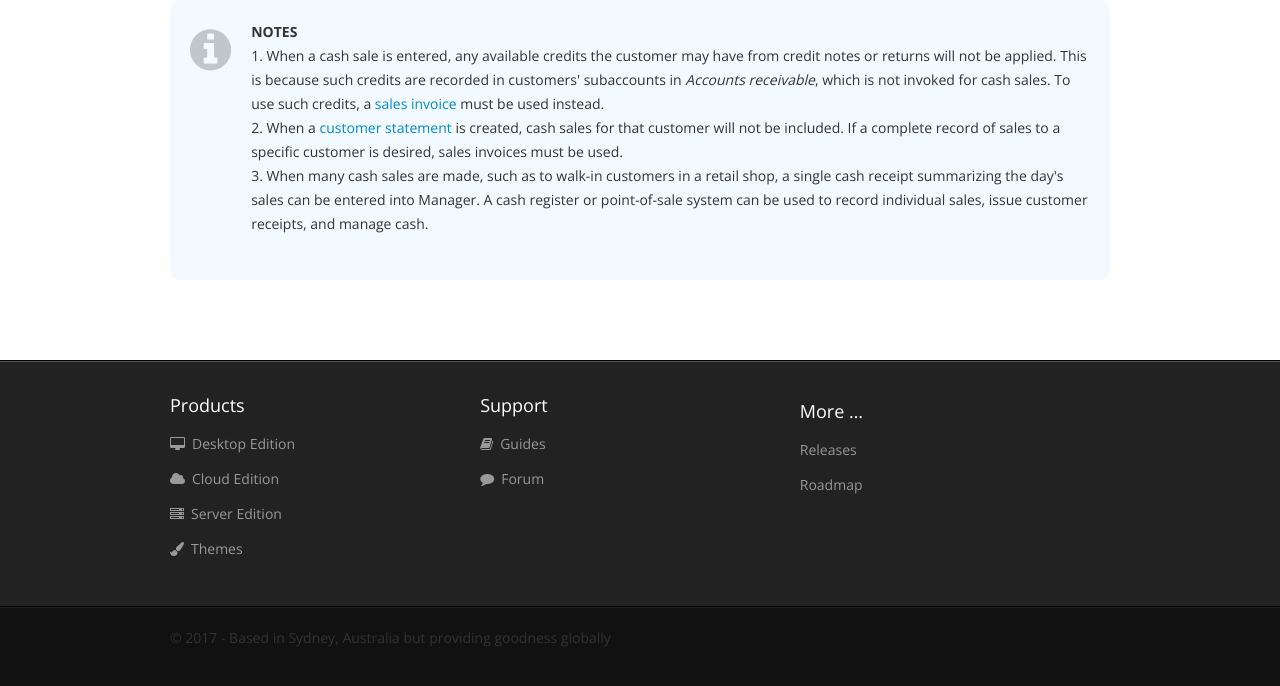
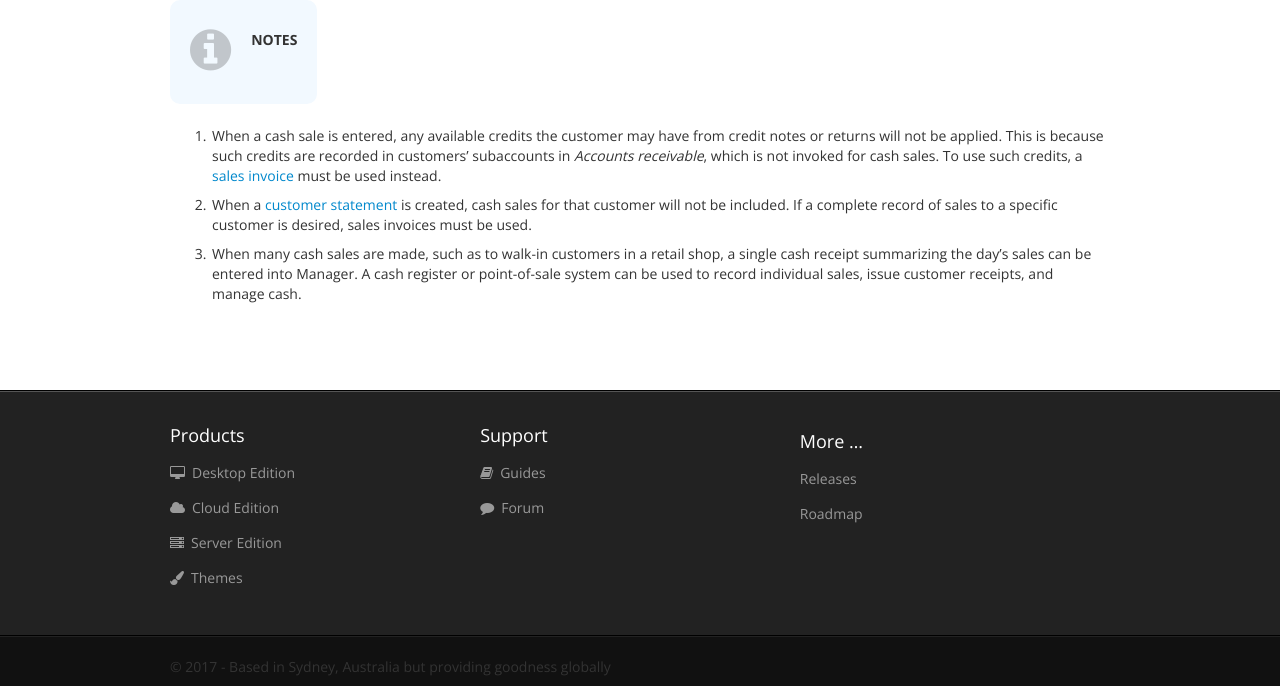
Before and after one commit to 3etechinns/www.manager.io, a Jekyll site: the page built from _guides/7321.html, in a window 1280 px wide and 900 px high, scrolled down 2545 px, cut to the strip 214-900 px from the top of the window. Built offline with Jekyll 4.4.1, drawn with Linux system fonts in a browser that asks for light colours; nearby versions of some CDN libraries; comment, search, counter and statistics services are not loaded; some of the changed text lies outside the part shown.

Commit message:
Updating existing guide

```diff
--- a/_guides/7321.html
+++ b/_guides/7321.html
@@ -5,36 +5,30 @@ tags: sales receipt-form cash-transactions receipt-view cash-accounts
 ---
 {% raw %}
 <p>A <strong>cash sale</strong> occurs when a customer pays for goods or services immediately upon delivery. No credit is extended by the seller. No account receivable is created. Resulting revenue is posted immediately to an income account, regardless of whether the business uses <a href="/guides/7129">accrual or cash basis accounting</a>. Therefore, <strong>no sales invoice is required</strong>. The entire transaction occurs in a single step.</p>
-
 <p>Before a cash sale can be entered into Manager, at least one <a href="/guides/9219">cash account must be created</a>. Then, within the <kbd>Cash Accounts</kbd> tab, click on <kbd>Receive money</kbd>:</p>
-
 <p><img src="https://cdn-business2.discourse.org/uploads/manager1/original/2X/6/62af3193ca4fa0405c5e23e58e4c0e8df8f19f87.png" width="217" height="52"> <strong><i class="fa fa-hand-o-right" style="margin-right: 10px; color: #999; font-size: 18px; padding-top: 5px"></i></strong></p>
-
 <p><img src="https://cdn-business2.discourse.org/uploads/manager1/original/2X/b/bb5149628750a6e6bd13a1be9acf5df51961285f.png" width="636" height="52"></p>
-
-<p>Select the account in which the customer's money will be received:</p>
-
+<p>Select the account in which the customer’s money will be received:</p>
 <p><img src="https://cdn-business2.discourse.org/uploads/manager1/original/2X/f/f423c87bbcd74aadafb528d873c71dbd2b5a81cf.png" width="367" height="330"></p>
-
-<p>Complete the cash receipt. By default, today's date and <a href="/guides/7307">cleared transaction status</a> are selected. These entries may be edited. The <code>Payer</code> field can be used to enter the customer's name, the receipt could be made out to <em>Cash</em>, or the field can be left blank, according to local custom or business policy. Line items can be entered either semi-automatically, by selecting inventory or non-inventory items, or manually. Applicable <a href="/guides/8901">tax codes</a> can be selected.</p>
-
+<p>Complete the cash receipt. By default, today’s date and <a href="/guides/7307">cleared transaction status</a> are selected. These entries may be edited. The <code>Payer</code> field can be used to enter the customer’s name, the receipt could be made out to <em>Cash</em>, or the field can be left blank, according to local custom or business policy. Line items can be entered either semi-automatically, by selecting inventory or non-inventory items, or manually. Applicable <a href="/guides/8901">tax codes</a> can be selected.</p>
 <p><img src="https://cdn-business2.discourse.org/uploads/manager1/original/2X/1/13807669ad4f40b379c2de4bb41dc943b90ff83d.png"></p>
-
 <p>Click <kbd>Create</kbd> to complete the transaction. Any necessary adjustments will be posted to inventory accounts.</p>
-
-<table style="background-color: #ffffdb; border-radius: 10px; margin-bottom: 20px"><tr><td style="font-size: 48px; opacity: 0.25; padding: 20px; padding-top: 15px; padding-right: 0px; vertical-align: top"><i class="fa fa-warning"></i></td><td style="padding: 20px"><p><strong>CAUTION</strong><br>Unit prices on cash sales are assumed to be inclusive of taxes calculated in accordance with the selected tax code. The calculated tax will not be added to the <code>Amount</code>, but will increase the <em>Tax payable</em> account.</p></td></tr></table>
-
-<p>To view the cash receipt, go to the <kbd>Cash Accounts</kbd> tab. Drill down by clicking on the blue balance in either the <code>Cleared balance</code> or <code>Pending deposits</code> column (according to the transaction's status) for the applicable cash account:</p>
-
+<table style="background-color: #ffffdb; border-radius: 10px; margin-bottom: 20px"><tr><td style="font-size: 48px; opacity: 0.25; padding: 20px; padding-top: 15px; padding-right: 0px; vertical-align: top"><i class="fa fa-warning"></i></td><td style="padding: 20px">
+<p><strong>CAUTION</strong><br>
+Unit prices on cash sales are assumed to be inclusive of taxes calculated in accordance with the selected tax code. The calculated tax will not be added to the <code>Amount</code>, but will increase the <em>Tax payable</em> account.</p>
+</td></tr></table>
+<p>To view the cash receipt, go to the <kbd>Cash Accounts</kbd> tab. Drill down by clicking on the blue balance in either the <code>Cleared balance</code> or <code>Pending deposits</code> column (according to the transaction’s status) for the applicable cash account:</p>
 <p><img src="https://cdn-business2.discourse.org/uploads/manager1/original/2X/3/364fb6516b8df71d20a28f58ae70e853d8f8c8b4.png"></p>
-
 <p>Locate the transaction and click <kbd>View</kbd>:</p>
-
 <p><img src="https://cdn-business2.discourse.org/uploads/manager1/original/2X/7/703aa36078620cf03ba74149ce2557ed2adc6195.png"></p>
-
 <p>The receipt can be given to the customer as evidence of the sale:</p>
-
 <p><img src="https://cdn-business2.discourse.org/uploads/manager1/original/2X/8/8c2658e7bfa85909049024fa6d7b3e1233129ee4.png"></p>
-
-<table style="background-color: #F2F9FF; border-radius: 10px; margin-bottom: 20px"><tr><td style="font-size: 48px; opacity: 0.25; padding: 20px; padding-top: 15px; padding-right: 0px; vertical-align: top"><i class="fa fa-info-circle"></i></td><td style="padding: 20px"><p><strong>NOTES</strong><br>1. When a cash sale is entered, any available credits the customer may have from credit notes or returns will not be applied. This is because such credits are recorded in customers' subaccounts in <em>Accounts receivable</em>, which is not invoked for cash sales. To use such credits, a <a href="/guides/7178">sales invoice</a> must be used instead.<br>2. When a <a href="/guides/7022">customer statement</a> is created, cash sales for that customer will not be included. If a complete record of sales to a specific customer is desired, sales invoices must be used.<br>3. When many cash sales are made, such as to walk-in customers in a retail shop, a single cash receipt summarizing the day's sales can be entered into Manager. A cash register or point-of-sale system can be used to record individual sales, issue customer receipts, and manage cash.</p></td></tr></table>
+<table style="background-color: #F2F9FF; border-radius: 10px; margin-bottom: 20px"><tr><td style="font-size: 48px; opacity: 0.25; padding: 20px; padding-top: 15px; padding-right: 0px; vertical-align: top"><i class="fa fa-info-circle"></i></td><td style="padding: 20px">
+<p><strong>NOTES</strong></p>
+</td></tr></table>
+<ol>
+<li>When a cash sale is entered, any available credits the customer may have from credit notes or returns will not be applied. This is because such credits are recorded in customers’ subaccounts in <em>Accounts receivable</em>, which is not invoked for cash sales. To use such credits, a <a href="/guides/7178">sales invoice</a> must be used instead.</li>
+<li>When a <a href="/guides/7022">customer statement</a> is created, cash sales for that customer will not be included. If a complete record of sales to a specific customer is desired, sales invoices must be used.</li>
+<li>When many cash sales are made, such as to walk-in customers in a retail shop, a single cash receipt summarizing the day’s sales can be entered into Manager. A cash register or point-of-sale system can be used to record individual sales, issue customer receipts, and manage cash.</li>
+</ol>
 {% endraw %}
```
